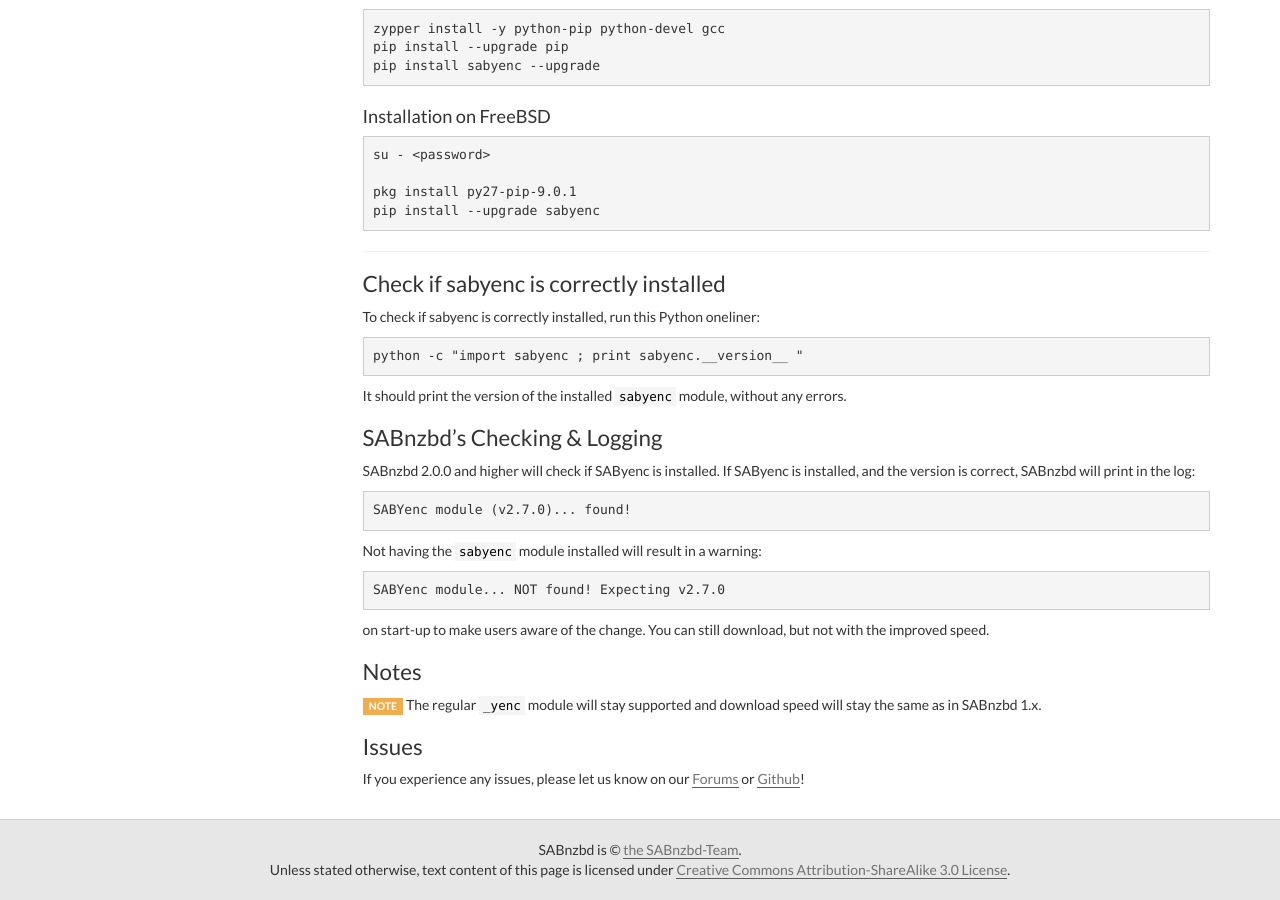
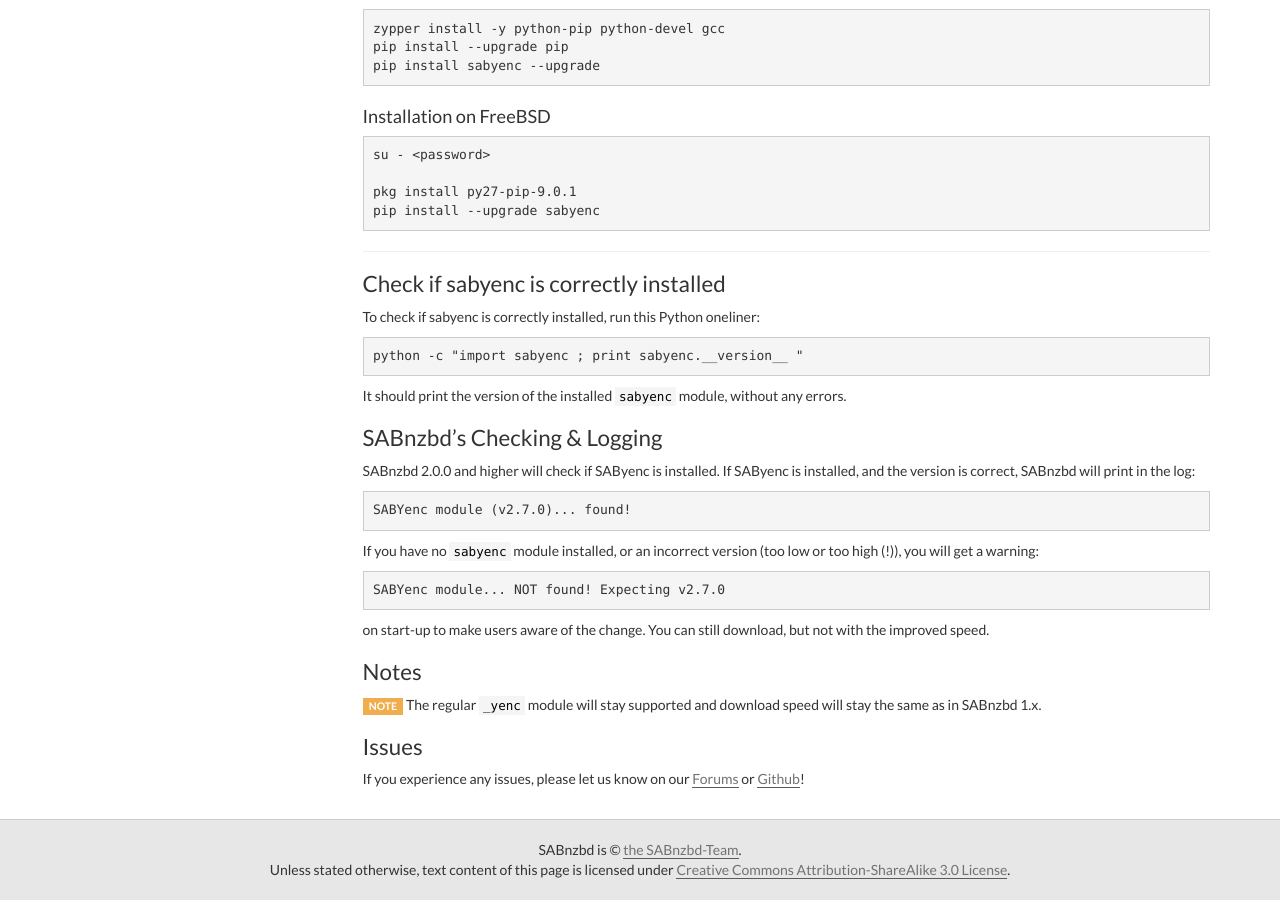
Before and after one commit to sabnzbd/sabnzbd.github.io, a Jekyll site: the page built from wiki/extra/sabyenc.md, in a window 1280 px wide and 900 px high, scrolled down 1622 px. Built offline with Jekyll 4.4.1, drawn with Linux system fonts in a browser that asks for light colours.

Commit message:
SAByenc: more info module version

````diff
--- a/wiki/extra/sabyenc.md
+++ b/wiki/extra/sabyenc.md
@@ -126,8 +126,7 @@
 SABYenc module (v2.7.0)... found!
 ```
 
-
-Not having the `sabyenc` module installed will result in a warning:
+If you have no `sabyenc` module installed, or an incorrect version (too low or too high (!)), you will get a warning:
 
 ```
 SABYenc module... NOT found! Expecting v2.7.0
````
